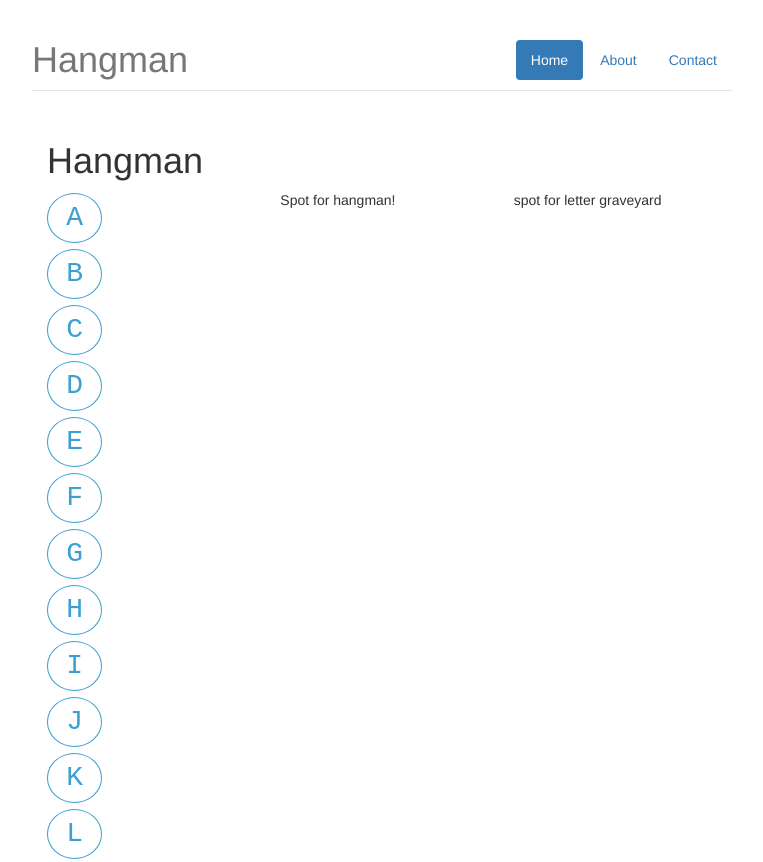
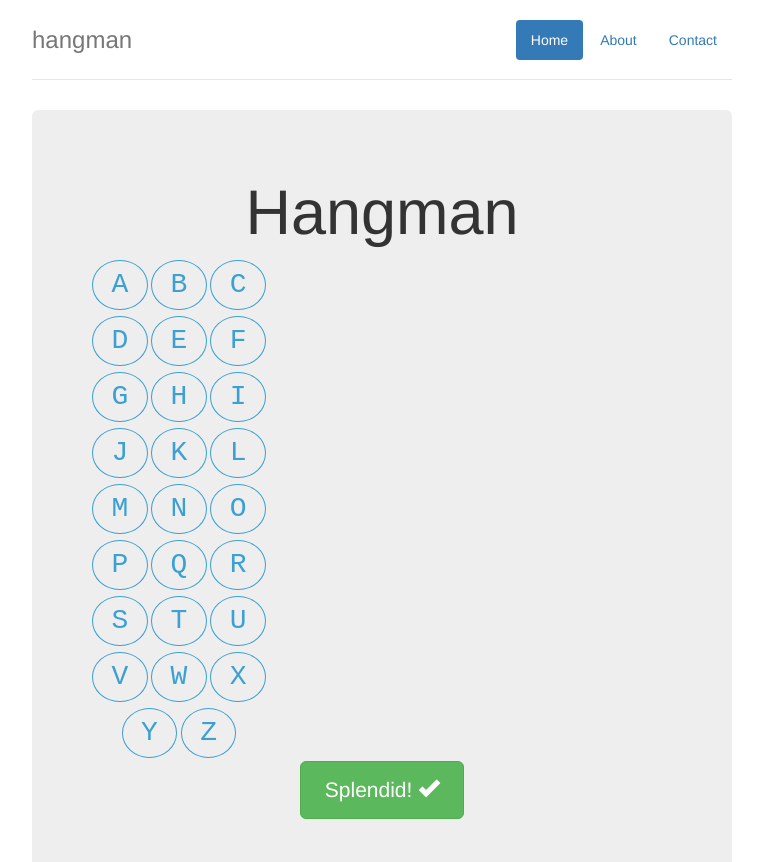
Before and after one commit to code-newbies/js-tuesday-hangman, a website: page app/index.html in a window 1280 px wide. Shown: the top 862 px of the page, without its empty margins (258-1021 px from the left). Drawn offline with nearby package versions, Linux system fonts and the light colour scheme; files that its build step writes are made by us from their sources.

```diff
--- a/app/index.html
+++ b/app/index.html
@@ -29,13 +29,11 @@
           <li><a href="#">About</a></li>
           <li><a href="#">Contact</a></li>
         </ul>
-        <h1 class="text-muted">Hangman</h1>
+        <h3 class="text-muted">hangman</h3>
       </div>
 
-      <div class="col-lg-12">
+      <div class="jumbotron">
         <h1>Hangman</h1>
-           <div class="row">
-        <div class="col-sm-4">
           <div id="alphabet-keypad">
         <div class="letter-button">A</div>
         <div class="letter-button">B</div>
@@ -64,19 +62,9 @@
         <div class="letter-button">Y</div>
         <div class="letter-button">Z</div>
        </div>
-        </div>
-        <div class="col-sm-4">
-          <div class="hangman-box">
-            <p>Spot for hangman!</p>
-          </div>
-        </div>
-        <div class="col-sm-4">
-          <div class="graveyard">
-            <p>spot for letter graveyard</p>
-          </div>
-        </div>
+        <p><a class="btn btn-lg btn-success" href="#">Splendid! <span class="glyphicon glyphicon-ok"></span></a></p>
       </div>
-      </div>
+
       <div class="row marketing">
         <div class="col-lg-6">
           <h3>Whats Included</h3>
@@ -98,7 +86,7 @@
 
           <br>
 
-          <h4><em><b>Files that you should modify are inside the 'app' folder.</b></em></h4>
+          <h2><em><b>Files that you should modify are inside the 'app' folder.</b></em></h2>
 
           <br>
 
@@ -123,6 +111,16 @@
     <!-- endbower -->
     <!-- endbuild -->
 
+    <!-- Google Analytics: change UA-XXXXX-X to be your site's ID. -->
+    <script>
+      (function(b,o,i,l,e,r){b.GoogleAnalyticsObject=l;b[l]||(b[l]=
+      function(){(b[l].q=b[l].q||[]).push(arguments)});b[l].l=+new Date;
+      e=o.createElement(i);r=o.getElementsByTagName(i)[0];
+      e.src='//www.google-analytics.com/analytics.js';
+      r.parentNode.insertBefore(e,r)}(window,document,'script','ga'));
+      ga('create','UA-XXXXX-X');ga('send','pageview');
+    </script>
+
         <!-- build:js(.) scripts/plugins.js -->
         <script src="bower_components/bootstrap/js/affix.js"></script>
         <script src="bower_components/bootstrap/js/alert.js"></script>
@@ -139,7 +137,7 @@
         <!-- endbuild -->
 
         <!-- build:js({app,.tmp}) scripts/main.js -->
-        <script src="scripts/styles.js"></script>
+        <script src="scripts/scripts.js"></script>
         <!-- endbuild -->
 </body>
 </html>
```
